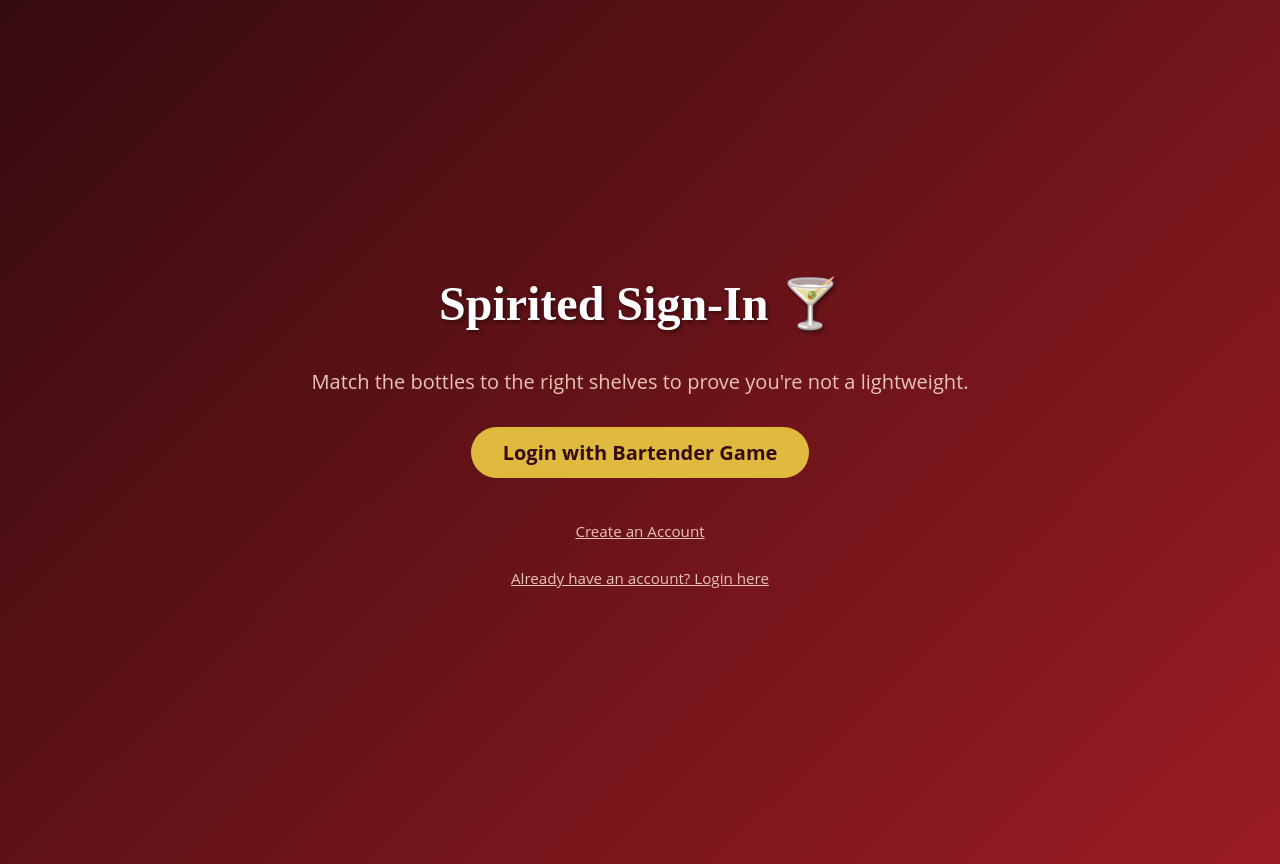
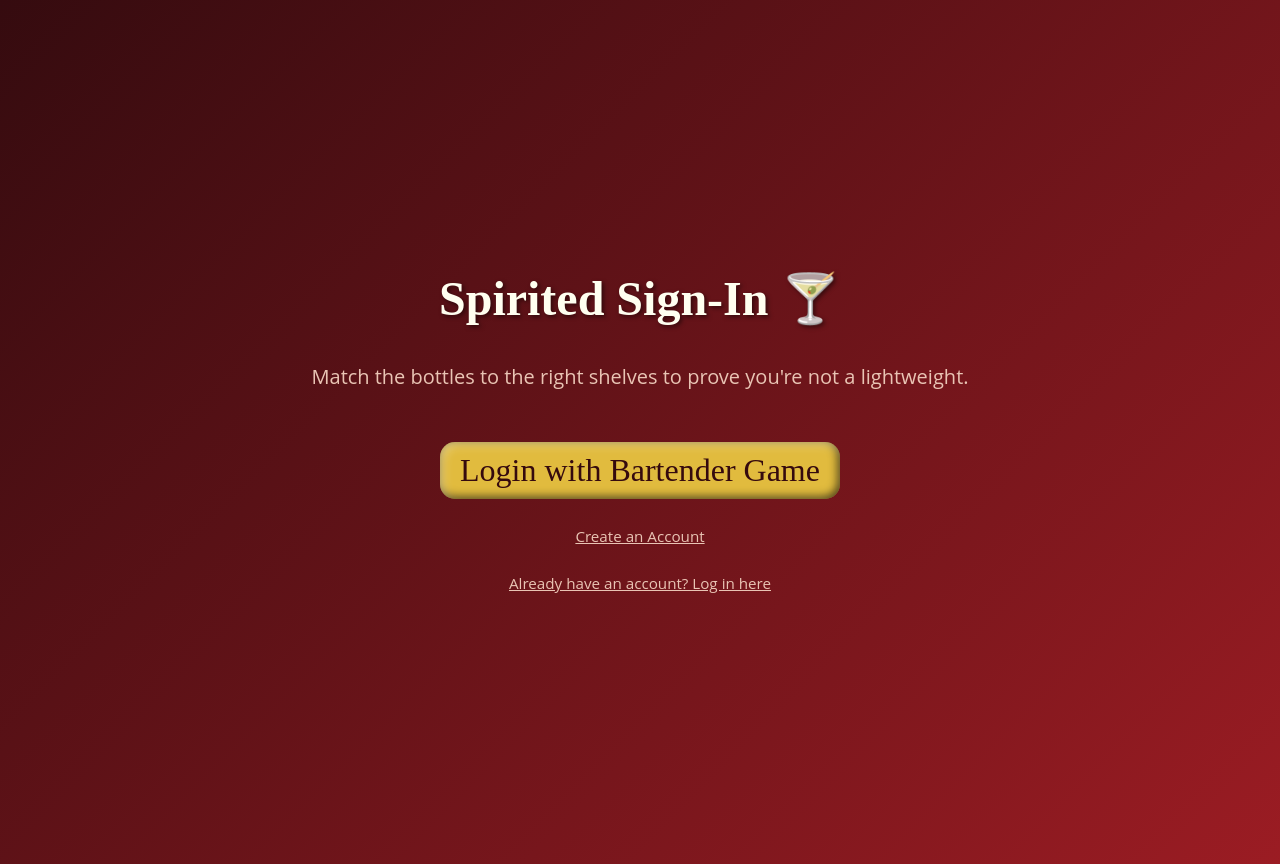
Before and after one commit to AngievR05/mern_liquor, a React (Create React App) app in the folder creative-auth-bartender/client/: page / in a window 1280 px wide. Built offline with nearby package versions, Linux system fonts and the light colour scheme.

Commit message:
made buttons synchronized across pages

```diff
--- a/creative-auth-bartender/client/src/pages/AccessibilityLogin.jsx
+++ b/creative-auth-bartender/client/src/pages/AccessibilityLogin.jsx
@@ -29,7 +29,7 @@ export default function AccessibilityLogin() {
 
   return (
     <div className={styles.container}>
-      <h1 className={styles.title}>Login Here</h1>
+      <h1 className={styles.title}>Log in Here</h1>
       <form className={styles.form} onSubmit={handleLogin}>
         <input
           type="email"
@@ -48,7 +48,7 @@ export default function AccessibilityLogin() {
           required
         />
         <button type="submit" className={styles.button}>
-          Login
+          <h5>Log in</h5>
         </button>
       </form>
     </div>
--- a/creative-auth-bartender/client/src/pages/GameScreen.jsx
+++ b/creative-auth-bartender/client/src/pages/GameScreen.jsx
@@ -140,10 +140,10 @@ const GameScreen = () => {
             Drag each bottle to the correct shelf. When you're done, click Submit.
           </p>
           <button className={styles.button} onClick={handleSubmit}>
-            Submit
+            <h5>Submit</h5>
           </button>
           <button className={styles.button} onClick={handleReset}>
-            Reset Puzzle
+            <h5>Reset Puzzle</h5>
           </button>
         </div>
       </DragDropContext>
--- a/creative-auth-bartender/client/src/pages/GameScreen.module.css
+++ b/creative-auth-bartender/client/src/pages/GameScreen.module.css
@@ -82,7 +82,7 @@
   font-weight: 700;
 }
 
-.button {
+/* .button {
   background-color: #e0ba3e;
   color: #350b0f;
   font-weight: 700;
@@ -97,4 +97,45 @@
 .button:hover {
   transform: scale(1.05);
   box-shadow: 0 4px 15px rgba(224, 186, 62, 0.5);
+} */
+
+.button {
+  background-color: var(--Anzac); /* Set button background color */
+  border: none; /* Remove default border */
+  border-radius: 5px; /* Add rounded corners */
+  padding: 10px 20px; /* Add padding for button size */
+  font-size: 16px; /* Set font size */
+  cursor: pointer; /* Change cursor to pointer on hover */
+  margin-top: 20px; /* Add top margin for spacing */
+  width: fit-content;
+  height: fit-content;
+  flex-direction: column;
+  flex-shrink: 0;
+  border-radius: 15px;
+  box-shadow: inset 4px 4px 10px rgba(255, 255, 255, 0.3), inset -2px -2px 10px rgba(0, 0, 0, 0.7); /* Add shadow effect */
+  transition: transform 0.5s cubic-bezier(0.4, 0, 0.2, 1);
+  transition: color 10s;
+  align-items: center;
+  justify-content: center;
+  display: flex;
+  text-align: center;
+  text-decoration: none;
 }
+
+.button h5{
+  color: var(--Aubergine);
+}
+
+
+.button:hover {
+  background-color: var(--Anzac-hover); /* Change background color on hover */
+  color: var(--White); /* Change text color on hover */
+  transition: background-color 0.3s ease;
+  box-shadow: inset 4px 4px 10px rgba(0, 0, 0, 0.72), inset -2px -2px 10px rgba(255, 255, 255, 0.3); /* Add shadow effect */
+  color:rgb(57, 57, 57);
+  transform: scale(0.99);
+}
+
+.button:hover h5{
+  color: var(--White);
+}
--- a/creative-auth-bartender/client/src/pages/Register.jsx
+++ b/creative-auth-bartender/client/src/pages/Register.jsx
@@ -69,7 +69,7 @@ export default function Register() {
           <img src={preview} alt="Profile Preview" className={styles.preview} />
         )}
         <button type="submit" className={styles.button}>
-          Register
+          <h5>Register</h5>
         </button>
       </form>
     </div>
--- a/creative-auth-bartender/client/src/pages/Welcome.jsx
+++ b/creative-auth-bartender/client/src/pages/Welcome.jsx
@@ -7,16 +7,15 @@ export default function Welcome() {
       <h1 className={styles.title}>Spirited Sign-In 🍸</h1>
       <p className={styles.subtitle}>Match the bottles to the right shelves to prove you're not a lightweight.</p>
       <Link to="/game" className={styles.button}>
-        Login with Bartender Game
+        <h3>Login with Bartender Game</h3>
       </Link>
       <br />
-
       <Link to="/register" className={styles.link}>
         Create an Account
       </Link>
       <br />
       <Link to="/accessibility-login" className={styles.link}>
-        Already have an account? Login here
+        Already have an account? Log in here
       </Link>
     </div>
   );
--- a/creative-auth-bartender/client/src/styles/LandingPage.css
+++ b/creative-auth-bartender/client/src/styles/LandingPage.css
@@ -2,10 +2,11 @@
     --Old-Brick: #9a1c22;
     --Aubergine: #350a0e;
     --Anzac: #e1bb3e;
+    --Anzac-hover:rgb(215, 164, 61);
     --Rose-Fog: #e9c5b5;
     --Cinnabar: #e35436;
     --Black: #000000;
-    --White: #ffffff;
+    --White: #fffff0;
     --font-family-headings: 'Gloock', serif;
     --font-family-body: 'Merriweather', serif;
   }
@@ -60,6 +61,24 @@ h3{
   font-weight: 400;
   font-style: normal;
   font-size: 32px;
+  margin: 0;
+  color: var(--White);
+}
+
+h4{
+  font-family: "Gloock", serif;
+  font-weight: 400;
+  font-style: normal;
+  font-size: 25px;
+  margin: 0;
+  color: var(--White);
+}
+
+h5{
+  font-family: "Gloock", serif;
+  font-weight: 400;
+  font-style: normal;
+  font-size: 20px;
   margin: 0;
   color: var(--White);
 }
--- a/creative-auth-bartender/client/src/styles/LoginRegister.module.css
+++ b/creative-auth-bartender/client/src/styles/LoginRegister.module.css
@@ -55,18 +55,42 @@
 }
 
 .button {
-  background-color: #e0ba3e;
-  color: #350b0f;
-  font-weight: 700;
-  padding: 0.75rem 2rem;
-  border-radius: 9999px;
+  background-color: var(--Anzac); /* Set button background color */
+  border: none; /* Remove default border */
+  border-radius: 5px; /* Add rounded corners */
+  padding: 10px 20px; /* Add padding for button size */
+  font-size: 16px; /* Set font size */
+  cursor: pointer; /* Change cursor to pointer on hover */
+  margin-top: 20px; /* Add top margin for spacing */
+  width: 100%;
+  height: fit-content;
+  flex-direction: column;
+  flex-shrink: 0;
+  border-radius: 15px;
+  box-shadow: inset 4px 4px 10px rgba(255, 255, 255, 0.3), inset -2px -2px 10px rgba(0, 0, 0, 0.7); /* Add shadow effect */
+  transition: transform 0.5s cubic-bezier(0.4, 0, 0.2, 1);
+  transition: color 10s;
+  align-items: center;
+  justify-content: center;
+  display: flex;
+  text-align: center;
   text-decoration: none;
-  display: inline-block;
-  margin-top: 1rem;
-  transition: transform 0.2s, box-shadow 0.2s;
 }
 
+.button h5{
+  color: var(--Aubergine);
+}
+
+
 .button:hover {
-  transform: scale(1.05);
-  box-shadow: 0 4px 15px rgba(224, 186, 62, 0.5);
+  background-color: var(--Anzac-hover); /* Change background color on hover */
+  color: var(--White); /* Change text color on hover */
+  transition: background-color 0.3s ease;
+  box-shadow: inset 4px 4px 10px rgba(0, 0, 0, 0.72), inset -2px -2px 10px rgba(255, 255, 255, 0.3); /* Add shadow effect */
+  color:rgb(57, 57, 57);
+  transform: scale(0.99);
 }
+
+.button:hover h5{
+  color: var(--White);
+}
--- a/creative-auth-bartender/client/src/styles/Welcome.module.css
+++ b/creative-auth-bartender/client/src/styles/Welcome.module.css
@@ -26,20 +26,44 @@
 }
 
 .button {
-  background-color: #e0ba3e;
-  color: #350b0f;
-  font-weight: 700;
-  padding: 0.75rem 2rem;
-  border-radius: 9999px;
+  background-color: var(--Anzac); /* Set button background color */
+  border: none; /* Remove default border */
+  border-radius: 5px; /* Add rounded corners */
+  padding: 10px 20px; /* Add padding for button size */
+  font-size: 16px; /* Set font size */
+  cursor: pointer; /* Change cursor to pointer on hover */
+  margin-top: 20px; /* Add top margin for spacing */
+  width: fit-content;
+  height: fit-content;
+  flex-direction: column;
+  flex-shrink: 0;
+  border-radius: 15px;
+  box-shadow: inset 4px 4px 10px rgba(255, 255, 255, 0.3), inset -2px -2px 10px rgba(0, 0, 0, 0.7); /* Add shadow effect */
+  transition: transform 0.5s cubic-bezier(0.4, 0, 0.2, 1);
+  transition: color 10s;
+  align-items: center;
+  justify-content: center;
+  display: flex;
+  text-align: center;
   text-decoration: none;
-  display: inline-block;
-  margin-bottom: 1rem;
-  transition: transform 0.2s, box-shadow 0.2s;
 }
 
+.button h3{
+  color: var(--Aubergine);
+}
+
+
 .button:hover {
-  transform: scale(1.05);
-  box-shadow: 0 4px 15px rgba(224, 186, 62, 0.5);
+  background-color: var(--Anzac-hover); /* Change background color on hover */
+  color: var(--White); /* Change text color on hover */
+  transition: background-color 0.3s ease;
+  box-shadow: inset 4px 4px 10px rgba(0, 0, 0, 0.72), inset -2px -2px 10px rgba(255, 255, 255, 0.3); /* Add shadow effect */
+  color:rgb(57, 57, 57);
+  transform: scale(0.99);
+}
+
+.button:hover h3{
+  color: var(--White);
 }
 
 .link {
```
